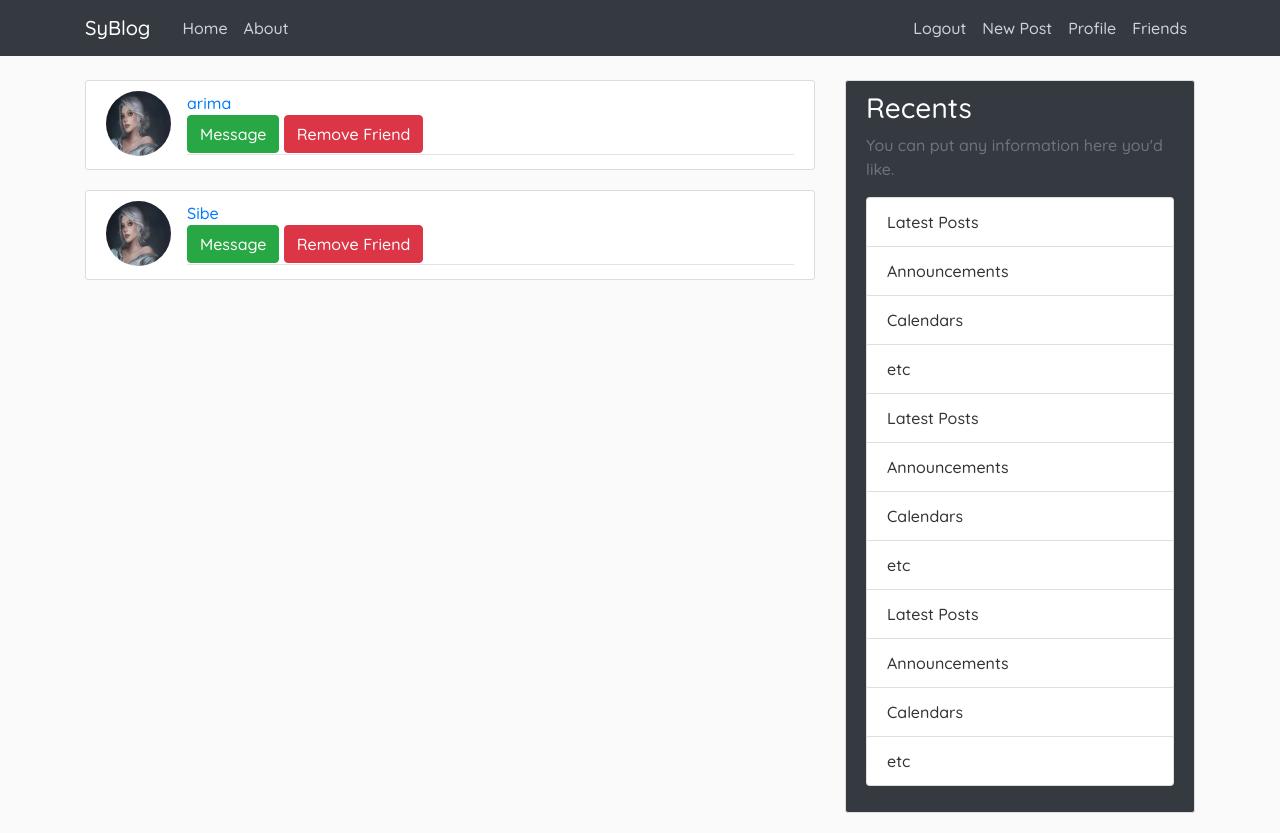
After one commit to mirsayib/SNN, a Django app: page /friends/ in a window 1280 px wide. The commit adds this page. Run offline with Django 3.2, Linux system fonts and the light colour scheme; a user stored in the database is signed in; data comes from the database, SQL or seed files in the repository; both versions use the stored data as it was after the commit; data that the repository does not hold is empty.

Commit message:
minor more

```diff
--- a/blog/templates/blog/base.html
+++ b/blog/templates/blog/base.html
@@ -45,6 +45,7 @@
                 <a class="nav-item nav-link" href="{% url 'logout' %}">Logout</a>
                 <a class="nav-item nav-link" href="{% url 'post-create' %}">New Post</a>
                 <a class="nav-item nav-link" href="{% url 'profile' %}">Profile</a>
+                <a class="nav-item nav-link" href="{% url 'list-friends' %}">Friends</a>
               {% else %}
                 <a class="nav-item nav-link" href="{% url 'login' %}">Login</a>
                 <a class="nav-item nav-link" href="{% url 'register' %}">Register</a>
--- /dev/null
+++ b/friend/templates/friend/list_friends.html
@@ -0,0 +1,18 @@
+{% extends 'blog/base.html' %}
+
+{% block content %}
+    {% for friend in user.friendlist.friends.all %}
+        <article class="media content-section">
+            <img class="rounded-circle article-img" src="{{ friend.profile.image.url }}" >
+            <div class="media-body">
+                <a class="mr-2" href="{% url 'user_display' friend.id %}">{{ friend }}</a>
+                <div class="article-metadata">
+                    {% comment %} <small class="text-muted">{{ post.date_posted|date:"d F, Y" }}</small> {% endcomment %}
+                    <a href="#" class="btn btn-success">Message</a>
+                    <a href="{% url 'unfriend' friend.id %}" class="btn btn-danger">Remove Friend</a>
+                </div>
+            </div>
+
+        </article>
+    {% endfor %}
+{% endblock content %}
--- a/friend/views.py
+++ b/friend/views.py
@@ -4,6 +4,10 @@
 from django.contrib.auth.decorators import login_required
 
 # Create your views here.
+@login_required
+def friends(request):
+    return render(request, 'friend/list_friends.html')
+
 @login_required
 def send_request(request, pk):
     receiver = User.objects.get(pk=pk)
@@ -32,3 +36,10 @@
     f_request.delete()
 
     return redirect('pending-requests')
+
+@login_required
+def unfriend(request, pk):
+    friend = User.objects.get(pk=pk)
+    request.user.friendlist.remove_friend(friend)
+
+    return redirect('list-friends')
--- a/syblog/urls.py
+++ b/syblog/urls.py
@@ -10,6 +10,7 @@
     path('admin/', admin.site.urls, name="admin"),
     path('register/', user_views.register, name="register"),
     path('profile/', user_views.profile, name="profile"),
+    path('friends/', friend_views.friends, name="list-friends"),
     path('login/', auth_views.LoginView.as_view(template_name="users/login.html"), name="login"),
     path('logout/', auth_views.LogoutView.as_view(template_name="users/logout.html"), name="logout"),
     path('user/<int:pk>/', user_views.display_user, name="user_display"),
@@ -17,6 +18,7 @@
     path('pending_requests/', friend_views.pending_requests, name='pending-requests'),
     path('accept_request/<int:pk>/', friend_views.accept_request, name='accept-request'),
     path('decline_request/<int:pk>/', friend_views.decline_request, name='decline-request'),
+    path('remove_friend/<int:pk>/', friend_views.unfriend, name='unfriend'),
     path('', include('blog.urls'))
 ]
 
--- a/users/templates/users/user_display.html
+++ b/users/templates/users/user_display.html
@@ -11,7 +11,7 @@
         {% if user.is_authenticated and not user == c_user%}
             {% if c_user in user.friendlist.friends.all %}
                 <a href="#" class="btn btn-success">Message</a>
-                <a href="#" class="btn btn-danger">Remove Friend</a>
+                <a href="{% url 'unfriend' c_user.id %}" class="btn btn-danger">Remove Friend</a>
             {% else %}
                 <a href="{% url 'friend-request' c_user.id %}" class="btn btn-primary">Add Friend</a>
             {% endif %}
--- a/users/views.py
+++ b/users/views.py
@@ -41,4 +41,7 @@
 
 def display_user(request, pk):
     cur_user = User.objects.get(pk=pk)
-    return render(request, 'users/user_display.html', {'c_user':cur_user})
+    if(cur_user != request.user):
+        return render(request, 'users/user_display.html', {'c_user':cur_user})
+    else:
+        return redirect('profile')
```
Also changed, not shown: db.sqlite3.
